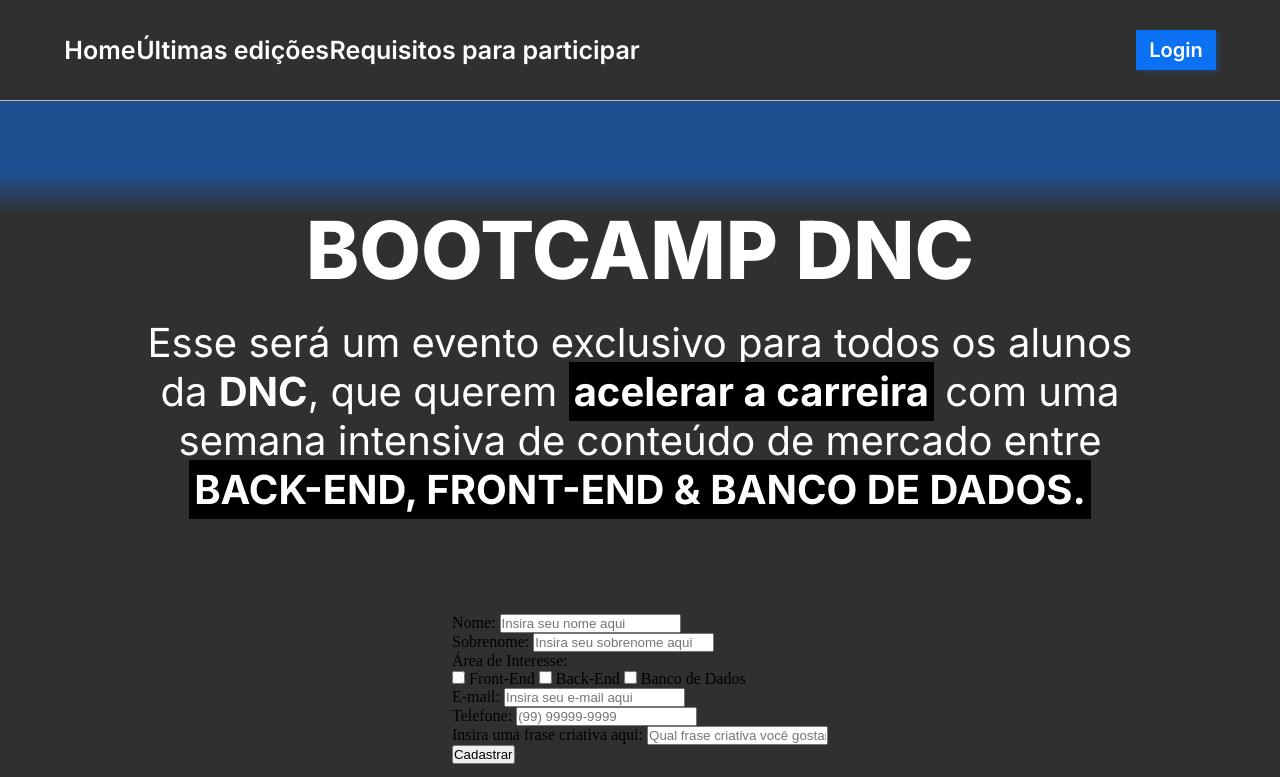
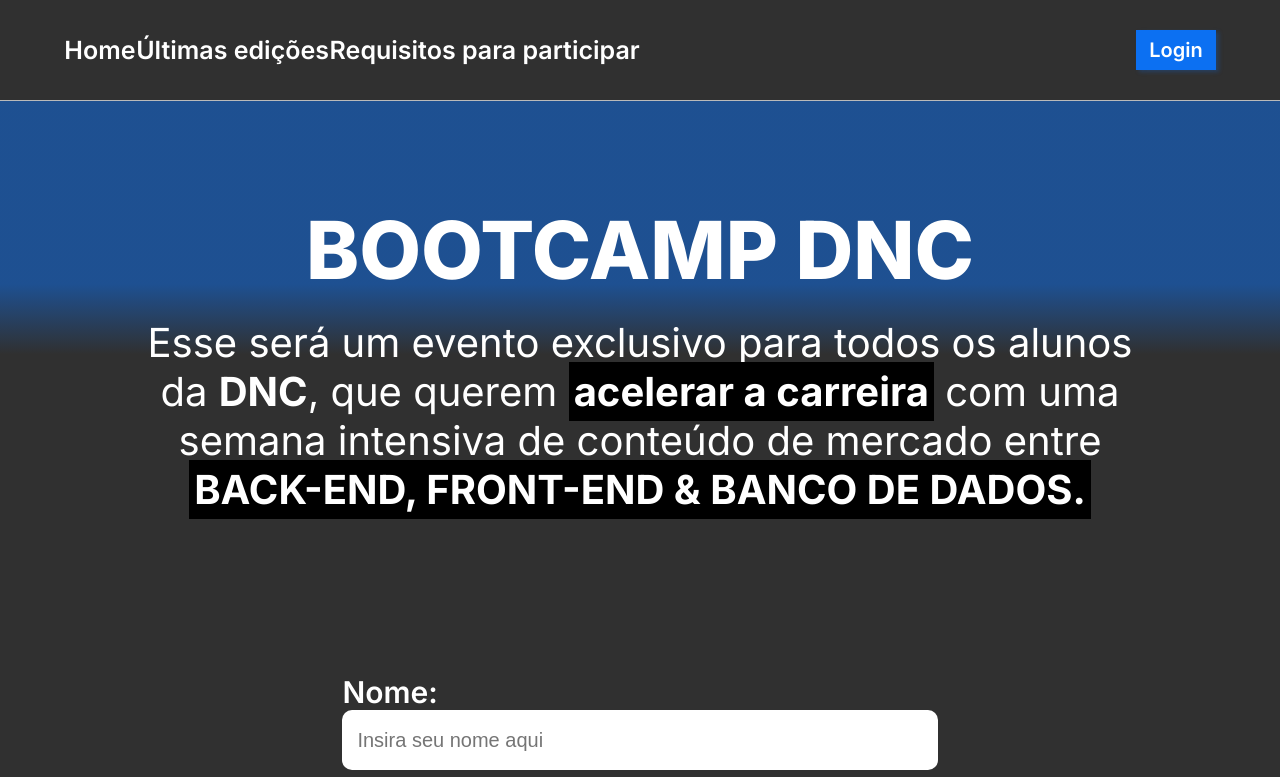
Before and after one commit to PeterParkison/bootcamp-curso, a plain HTML site: page index.html in a window 1280 px wide. Shown: the top 777 px of the page. Drawn offline with Linux system fonts and the light colour scheme.

Commit message:
Aula 118 +-

```diff
--- a/style.css
+++ b/style.css
@@ -105,5 +105,31 @@ body{
             font-size: 40px;
             font-weight: 400;
 
-            margin-bottom: 100px;
+            margin-bottom: 150px;
         }
+
+/*FORMS*/
+
+form{
+    color: white;
+    font-family: var(--fontePadrao);
+    font-size: 30px;
+    font-weight: 600;
+}
+
+    .formGroup{
+        display: flex;
+        flex-direction: column;
+
+        margin-top: 10px;
+        margin-bottom: 10px;
+    }
+
+    form input{
+        border-radius: 10px;
+        height: 30px;
+        border: 0px;
+
+        font-size: 20px;
+        padding: 15px;
+    }
```
